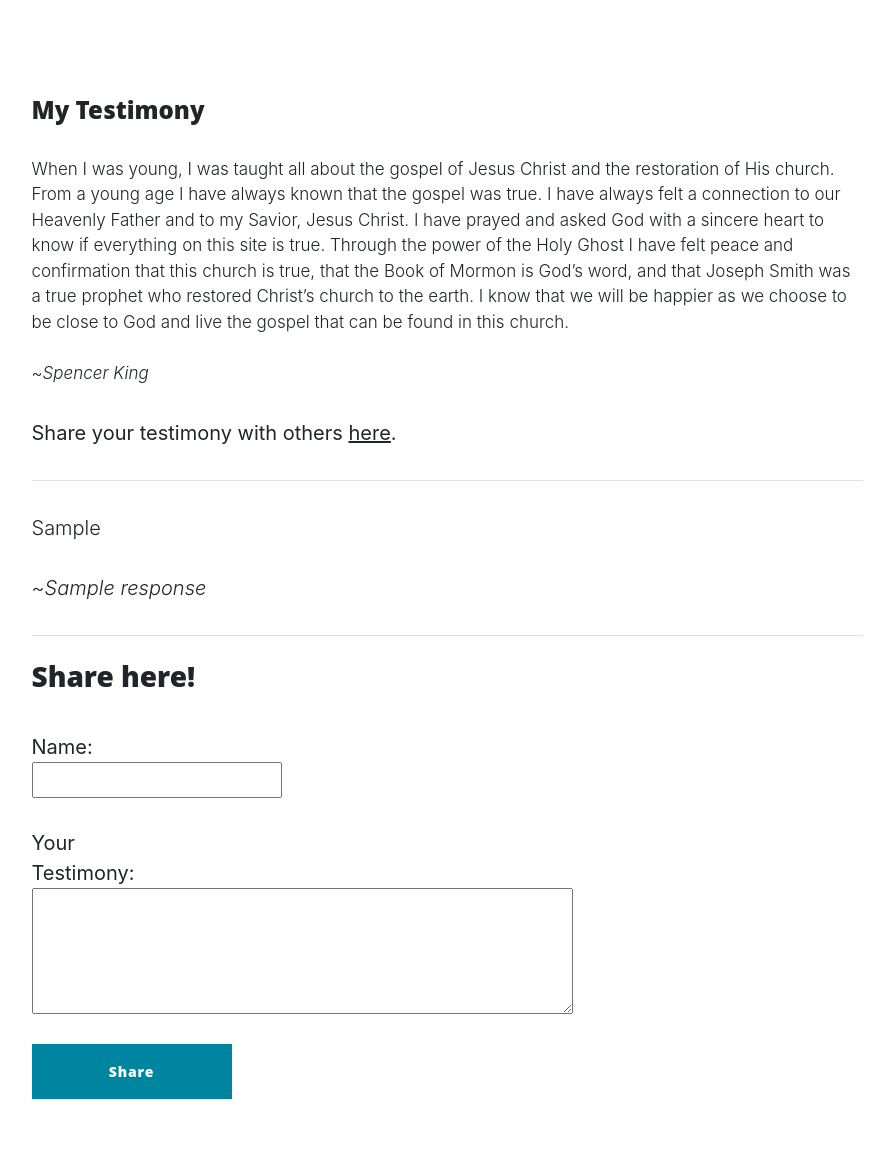
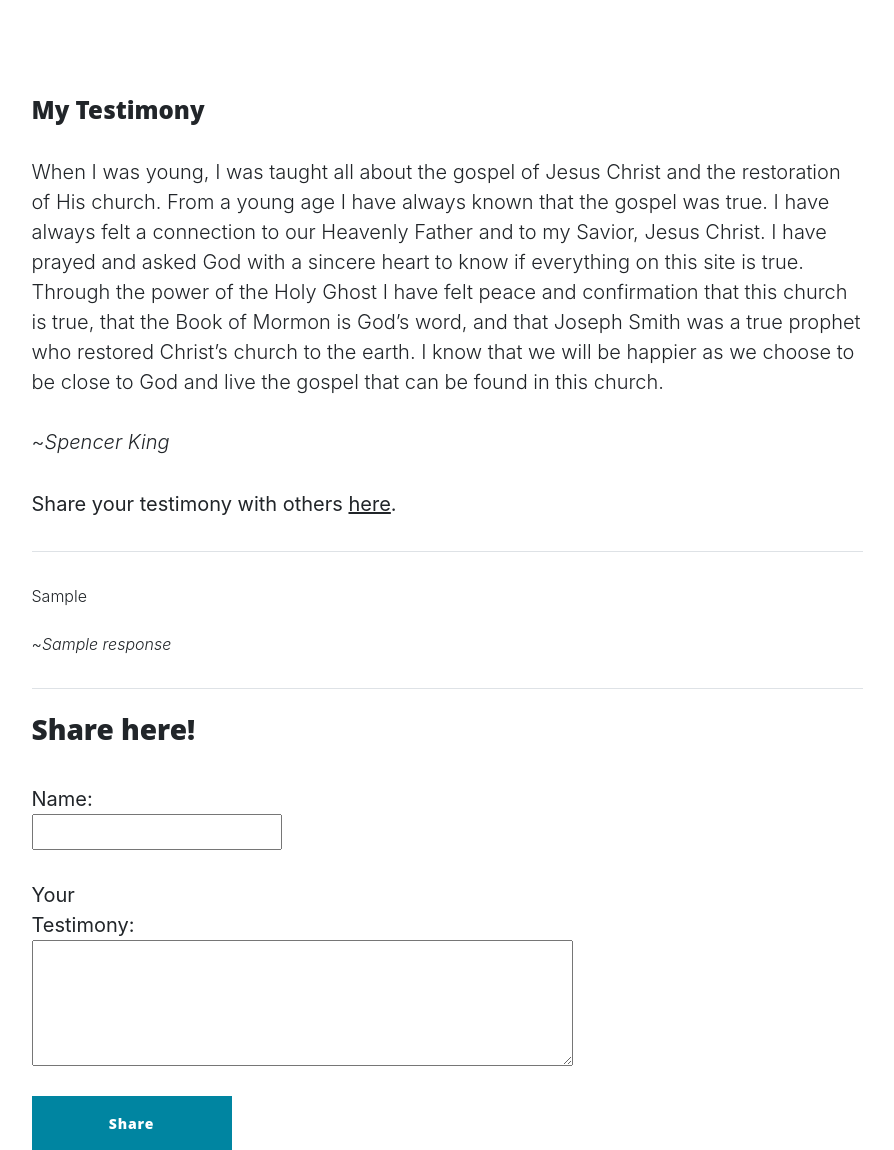
Before and after one commit to SpencerKing7/JSWebsite, a Django app: page /testimony/ in a window 1280 px wide. Shown: the part 302-1452 px from the top of the page, without its empty margins (193-1087 px from the left). Run offline with Django 3.2, Linux system fonts and the light colour scheme; tables that the repository leaves empty hold one stand-in row (values such as "Sample post"); some libraries are stand-ins or nearby versions.

Commit message:
testimony font size?

```diff
--- a/templates/homepages/testimony.html
+++ b/templates/homepages/testimony.html
@@ -19,7 +19,7 @@
             <div class="col-lg-9">
                 <h4>My Testimony</h4>
 
-                <p class="lead" style="font-size: 17px">When I was young, I was taught all about the gospel of Jesus Christ and the restoration of His church. From a young age I have always known that the gospel was true. I have always felt a connection to our Heavenly Father and to my Savior, Jesus Christ. I have prayed and asked God with a sincere heart to know if everything on this site is true. Through the power of the Holy Ghost I have felt peace and confirmation that this church is true, that the Book of Mormon is God’s word, and that Joseph Smith was a true prophet who restored Christ’s church to the earth. I know that we will be happier as we choose to be close to God and live the gospel that can be found in this church.<br><br>~<i>Spencer King</i></p>
+                <p class="lead" style="font-size: 20px">When I was young, I was taught all about the gospel of Jesus Christ and the restoration of His church. From a young age I have always known that the gospel was true. I have always felt a connection to our Heavenly Father and to my Savior, Jesus Christ. I have prayed and asked God with a sincere heart to know if everything on this site is true. Through the power of the Holy Ghost I have felt peace and confirmation that this church is true, that the Book of Mormon is God’s word, and that Joseph Smith was a true prophet who restored Christ’s church to the earth. I know that we will be happier as we choose to be close to God and live the gospel that can be found in this church.<br><br>~<i>Spencer King</i></p>
 
                 <p>Share your testimony with others <a href="#share" style="text-decoration: underline">here</a>.</p>
 
@@ -27,7 +27,7 @@
                 <hr class="my-4" />
 
                 {% for test in data %}
-                    <p class="lead">{{test.testimony}}<br><br>~<i>{{test.name}}</i></p>
+                    <p class="lead" style="font-size: 16px">{{test.testimony}}<br><br>~<i>{{test.name}}</i></p>
                     <!-- Divider-->
                     <hr class="my-4" />
                 {% endfor %}
```
